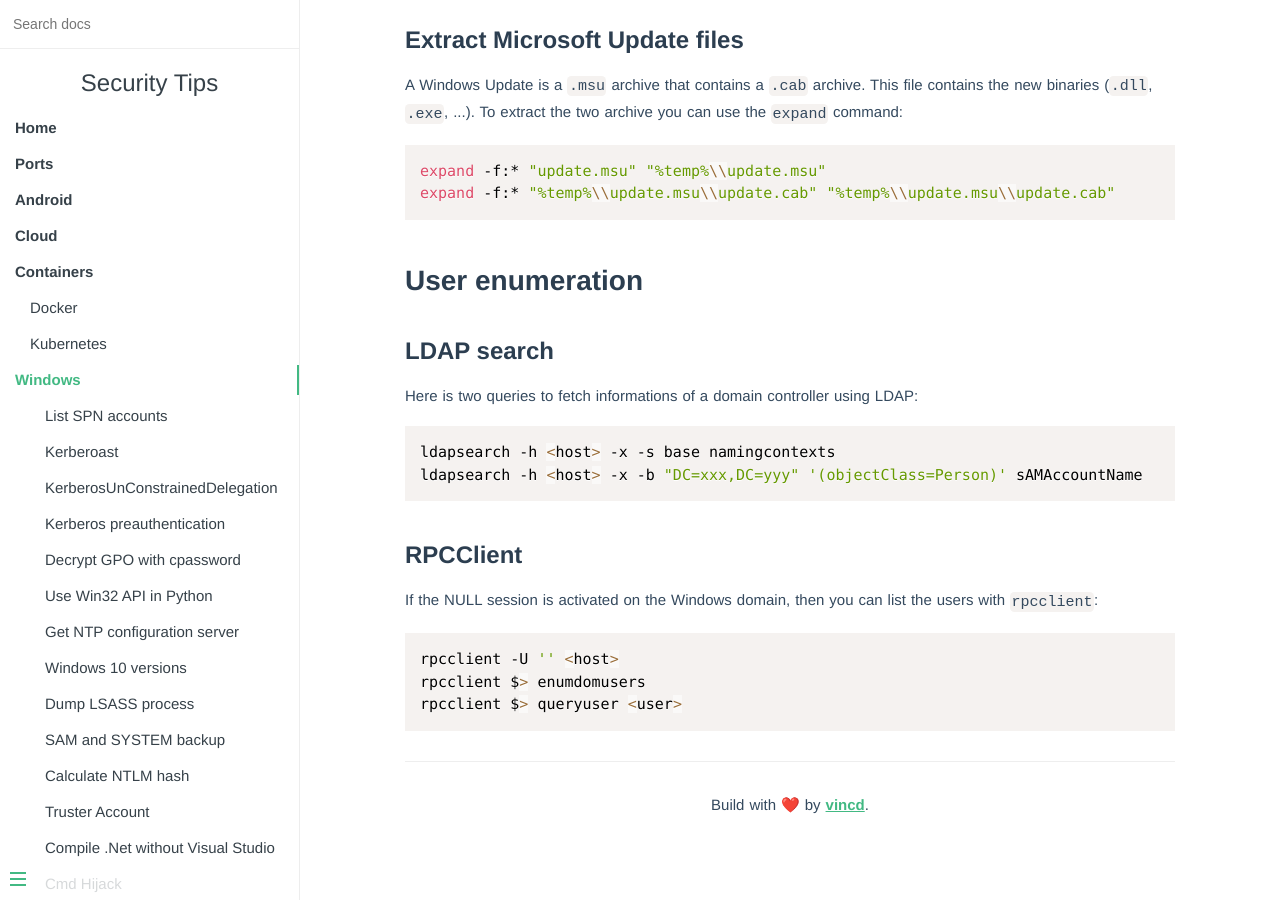
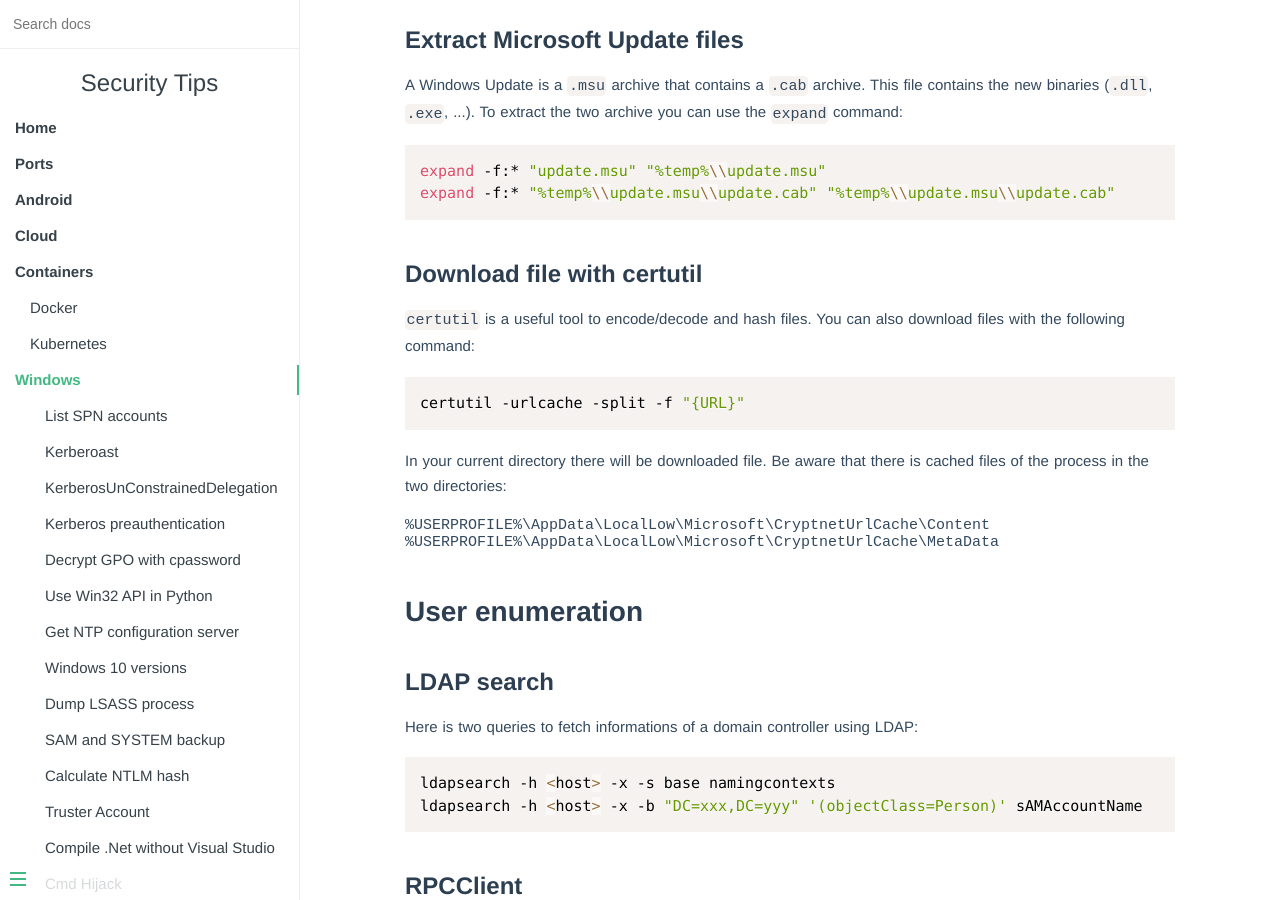
Before and after one commit to vincd/security-tips, an MkDocs documentation site: the page built from docs/windows.md, in a window 1280 px wide and 900 px high, scrolled down 5711 px. Built offline with MkDocs 1.6.1, drawn with Linux system fonts in a browser that asks for light colours.

Commit message:
Add certutil download tips

````diff
--- a/docs/windows.md
+++ b/docs/windows.md
@@ -267,6 +267,24 @@ expand -f:* "%temp%\\update.msu\\update.cab" "%temp%\\update.msu\\update.cab"
 ```
 
 
+### Download file with certutil
+
+`certutil` is a useful tool to encode/decode and hash files. You can also
+download files with the following command:
+
+```bash
+certutil -urlcache -split -f "{URL}"
+```
+
+In your current directory there will be downloaded file. Be aware that there is
+cached files of the process in the two directories:
+
+```
+%USERPROFILE%\AppData\LocalLow\Microsoft\CryptnetUrlCache\Content
+%USERPROFILE%\AppData\LocalLow\Microsoft\CryptnetUrlCache\MetaData
+```
+
+
 ## User enumeration
 
 ### LDAP search
````
